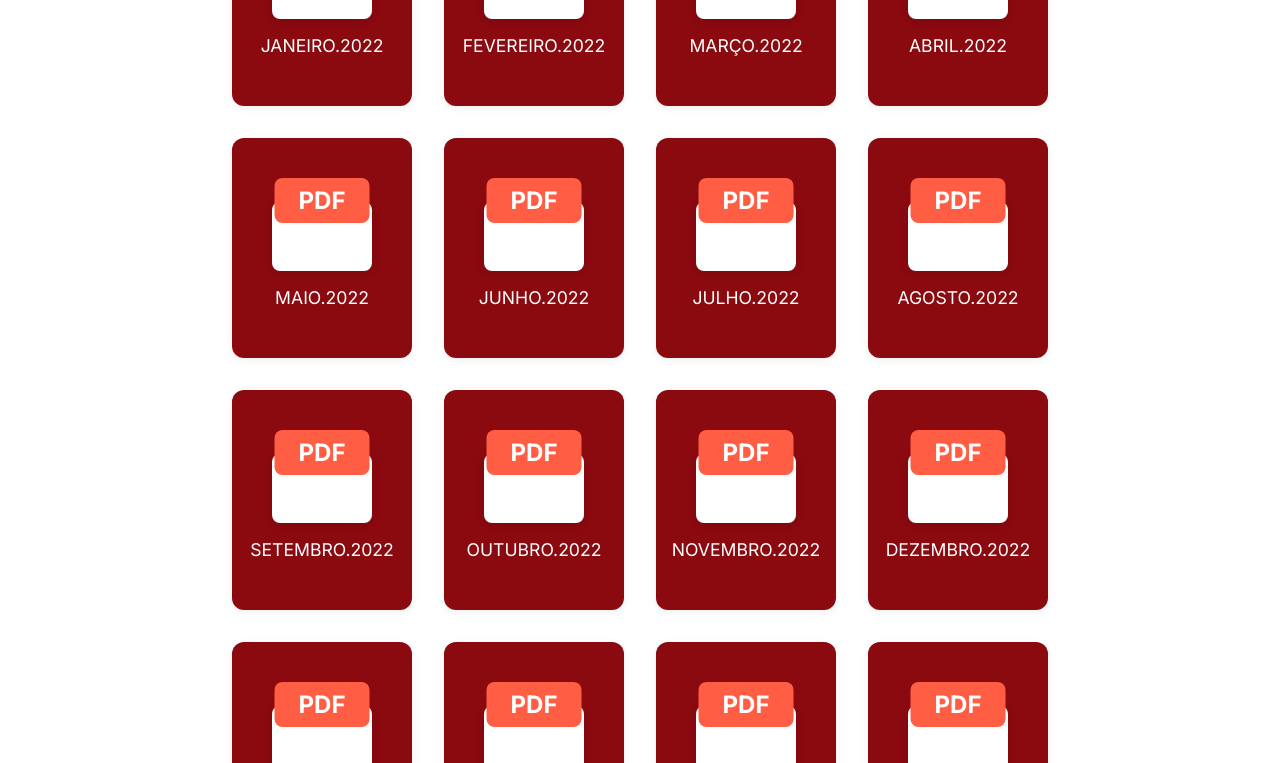
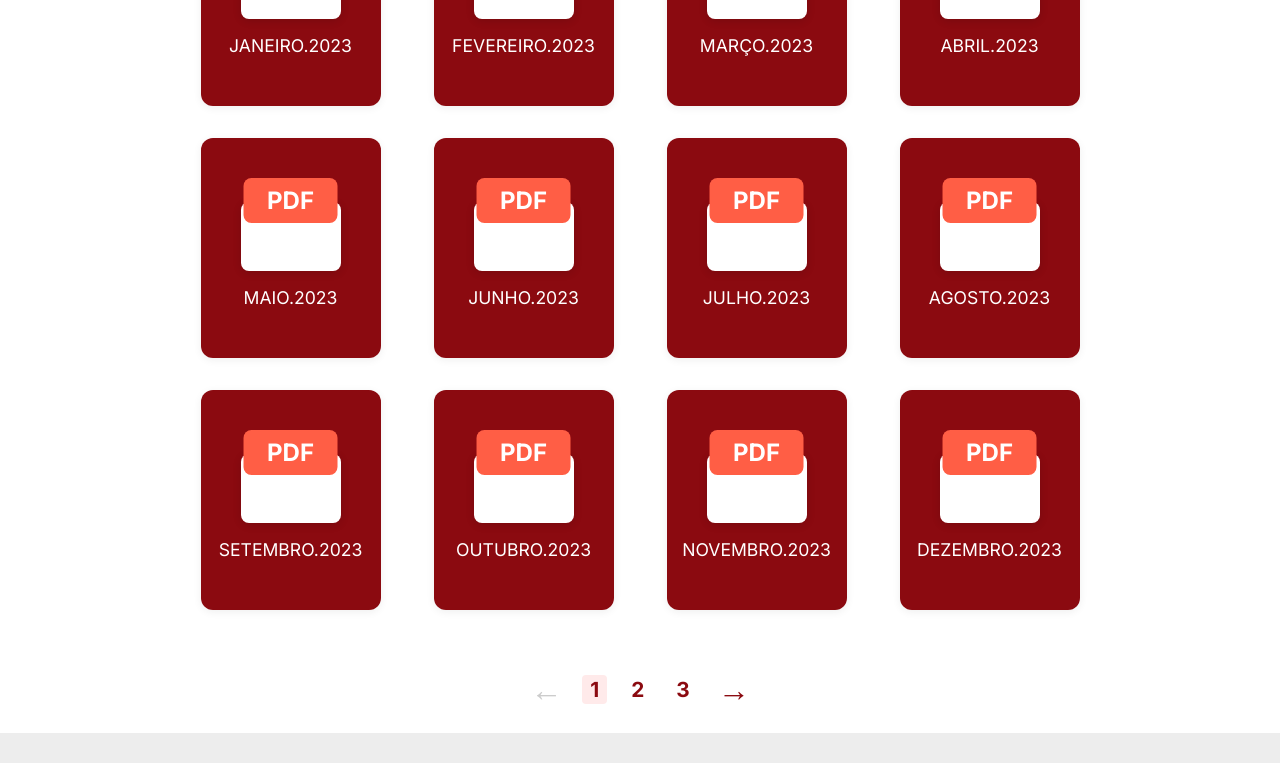
Before and after one commit to tatielynobre/AmadosOcara, a React (Vite) app: page /transparencia in a window 1280 px wide. Shown: the part 440-1203 px from the top of the page. Built offline with nearby package versions, Linux system fonts and the light colour scheme.

Commit message:
fix: paginaçao e download

```diff
--- a/src/components/transparencia/RelatorioGrid.jsx
+++ b/src/components/transparencia/RelatorioGrid.jsx
@@ -1,4 +1,4 @@
-import React from 'react';
+import React, { useState, useEffect } from 'react';
 import RelatorioCard from './relatorioCard';
 import './transparencia.css';
 
@@ -6,9 +6,12 @@ const MESES = [
   'Janeiro', 'Fevereiro', 'Março', 'Abril', 'Maio', 'Junho',
   'Julho', 'Agosto', 'Setembro', 'Outubro', 'Novembro', 'Dezembro'
 ];
-const ANOS = [2022,2023, 2024, 2025];
+const ANOS = [2023, 2024, 2025];
+const POR_PAGINA = 12;
 
 export default function RelatorioGrid({ mesFiltro, anoFiltro, onCardClick }) {
+  const [paginaAtual, setPaginaAtual] = useState(1);
+
   // Simulação de relatórios
   const relatorios = [];
   for (let ano of ANOS) {
@@ -20,21 +23,25 @@ export default function RelatorioGrid({ mesFiltro, anoFiltro, onCardClick }) {
     (mesFiltro === '' || r.toLowerCase().includes(mesFiltro.toLowerCase())) &&
     (anoFiltro === '' || r.includes(anoFiltro))
   );
+
+  // Paginação
+  const totalPaginas = Math.ceil(relatoriosFiltrados.length / POR_PAGINA);
+  const inicio = (paginaAtual - 1) * POR_PAGINA;
+  const fim = inicio + POR_PAGINA;
+  const relatoriosPagina = relatoriosFiltrados.slice(inicio, fim);
+
+  const handleAnterior = () => setPaginaAtual(p => Math.max(1, p - 1));
+  const handleProxima = () => setPaginaAtual(p => Math.min(totalPaginas, p + 1));
+
+  // Resetar para página 1 ao mudar filtro
+  useEffect(() => {
+    setPaginaAtual(1);
+  }, [mesFiltro, anoFiltro]);
+
   return (
-    <div
-      style={{
-        display: 'grid',
-        gridTemplateColumns: 'repeat(4, 1fr)',
-        gap: '32px',
-        marginTop: '40px',
-        justifyItems: 'center',
-        maxWidth: 900,
-        marginLeft: 'auto',
-        marginRight: 'auto',
-        marginBottom: '60px'
-      }}
-    >
-      {relatoriosFiltrados.map((r, i) => (
+    <div className="relatorio-grid-container">
+      <div className="relatorio-grid">
+        {relatoriosPagina.map((r, i) => (
           <RelatorioCard
             key={i}
             mesAno={r}
@@ -42,5 +49,35 @@ export default function RelatorioGrid({ mesFiltro, anoFiltro, onCardClick }) {
           />
         ))}
       </div>
+      {totalPaginas > 1 && (
+        <div className="paginacao-relatorio">
+          <button
+            className="paginacao-seta"
+            onClick={handleAnterior}
+            disabled={paginaAtual === 1}
+            aria-label="Página anterior"
+          >
+            &#8592;
+          </button>
+          {Array.from({ length: totalPaginas }, (_, idx) => (
+            <span
+              key={idx + 1}
+              className={`paginacao-numero${paginaAtual === idx + 1 ? ' ativo' : ''}`}
+              onClick={() => setPaginaAtual(idx + 1)}
+            >
+              {idx + 1}
+            </span>
+          ))}
+          <button
+            className="paginacao-seta"
+            onClick={handleProxima}
+            disabled={paginaAtual === totalPaginas}
+            aria-label="Próxima página"
+          >
+            &#8594;
+          </button>
+        </div>
+      )}
+    </div>
   );
 }
--- a/src/components/transparencia/modalRelatorio.jsx
+++ b/src/components/transparencia/modalRelatorio.jsx
@@ -2,8 +2,33 @@ import React from 'react';
 import './transparencia.css';
 
 const ModalRelatorio = ({ mesAno, onClose }) => {
-  const handleDownload = () => {
-    alert(`Baixando PDF de ${mesAno}`);
+  // mesAno: "JANEIRO.2023"
+  const getPdfUrl = (mesAno) => {
+    const [mes, ano] = mesAno.split('.');
+    // Capitaliza a primeira letra, o resto minúsculo
+    const mesFormatado = mes.charAt(0) + mes.slice(1).toLowerCase();
+    return `/assets/${mesFormatado}-${ano}.pdf`;
+  };
+
+  const handleDownload = async () => {
+    const url = getPdfUrl(mesAno);
+    try {
+      const response = await fetch(url, { method: 'HEAD' });
+      if (response.ok) {
+        const [mes, ano] = mesAno.split('.');
+        const mesFormatado = mes.charAt(0) + mes.slice(1).toLowerCase();
+        const link = document.createElement('a');
+        link.href = url;
+        link.download = `${mesFormatado}-${ano}.pdf`;
+        document.body.appendChild(link);
+        link.click();
+        document.body.removeChild(link);
+      } else {
+        alert('PDF não disponível para este relatório.');
+      }
+    } catch (e) {
+      alert('PDF não disponível para este relatório.');
+    }
   };
 
   return (
--- a/src/components/transparencia/transparencia.css
+++ b/src/components/transparencia/transparencia.css
@@ -238,3 +238,58 @@
   justify-content: center;
   margin: 0 auto 16px auto;
 }
+
+.paginacao-relatorio {
+  display: flex;
+  align-items: center;
+  justify-content: center;
+  gap: 8px;
+  margin: 24px 0;
+}
+
+.paginacao-seta {
+  background: none;
+  border: none;
+  color: #8b0a10;
+  font-size: 2rem;
+  cursor: pointer;
+  padding: 0 8px;
+  transition: color 0.2s;
+  font-family: 'Inter', sans-serif;
+}
+.paginacao-seta:disabled {
+  color: #ccc;
+  cursor: default;
+}
+
+.paginacao-numero {
+  color: #8b0a10;
+  font-family: 'Inter', sans-serif;
+  font-size: 1.3rem;
+  font-weight: bold;
+  margin: 0 4px;
+  cursor: pointer;
+  padding: 2px 8px;
+  border-radius: 4px;
+  transition: background 0.2s, color 0.2s;
+}
+.paginacao-numero.ativo,
+.paginacao-numero:hover {
+  background: #ffeaea;
+}
+
+.relatorio-grid-container {
+  text-align: center;
+}
+
+.relatorio-grid {
+  display: grid;
+  grid-template-columns: repeat(4, 1fr);
+  gap: 32px;
+  margin-top: 40px;
+  justify-items: center;
+  max-width: 900px;
+  margin-left: auto;
+  margin-right: auto;
+  margin-bottom: 60px;
+}
```
Also changed, not shown: 1 other file (tests, documents, lock files or other folders). Lines whose indentation alone changed are shown as unchanged.
